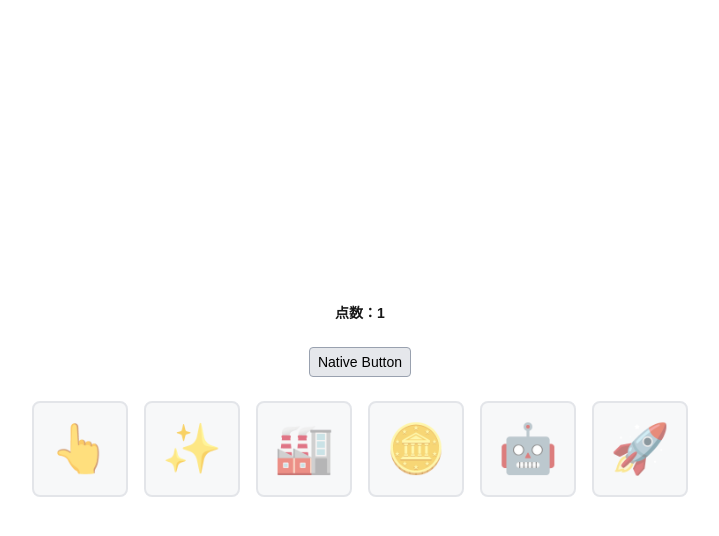
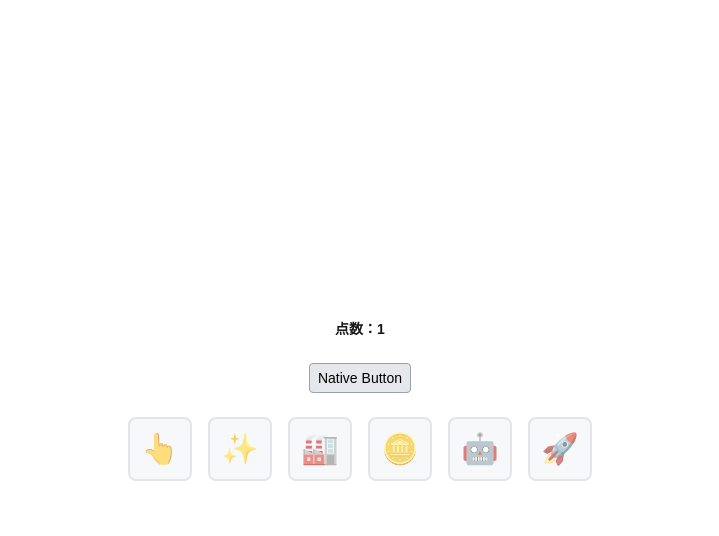
Before and after one commit to ahpxex/xtion-hackathon, a Next.js app: page / in a window 1280 px wide. Both pictures are taken after a click on the button "Native Button". Shown: the top 536 px of the page, without its empty margins (280-999 px from the left). Built offline with nearby package versions, Linux system fonts and the light colour scheme.

Commit message:
Make shop items dynamic

```diff
--- a/app/components/Shop.tsx
+++ b/app/components/Shop.tsx
@@ -1,15 +1,12 @@
 'use client';
 
 import { useAtom } from 'jotai';
-import { clickCountAtom } from '../store/atoms';
+import { clickCountAtom, shopItemsAtom } from '../store/atoms';
 import ShopItem, { ShopItemData } from './ShopItem';
 
-interface ShopProps {
-  items: ShopItemData[];
-}
-
-export default function Shop({ items }: ShopProps) {
+export default function Shop() {
   const [clickCount] = useAtom(clickCountAtom);
+  const [shopItems] = useAtom(shopItemsAtom);
 
   if (clickCount === 0) {
     return null;
@@ -21,7 +18,7 @@ export default function Shop({ items }: ShopProps) {
 
   return (
     <div className="flex flex-wrap gap-4 justify-center">
-      {items.map(item => (
+      {shopItems.map(item => (
         <ShopItem
           key={item.id}
           item={item}
--- a/app/components/ShopItem.tsx
+++ b/app/components/ShopItem.tsx
@@ -43,14 +43,14 @@ export default function ShopItem({ item, onPurchase }: ShopItemProps) {
         onClick={handlePurchase}
         disabled={!canAfford}
         className={`
-          w-24 h-24 rounded-lg border-2 transition-all duration-200 flex items-center justify-center
+          w-16 h-16 rounded-lg border-2 transition-all duration-200 flex items-center justify-center
           ${canAfford
             ? 'border-green-500 bg-green-50 hover:bg-green-100 hover:scale-110 cursor-pointer'
             : 'border-gray-300 bg-gray-100 cursor-not-allowed opacity-60'
           }
         `}
       >
-        <span className="text-5xl">{item.icon}</span>
+        <span className="text-3xl">{item.icon}</span>
       </button>
 
       {isHovered && (
--- a/app/page.tsx
+++ b/app/page.tsx
@@ -1,65 +1,13 @@
 import NativeButton from "./components/NativeButton";
 import CreditDisplay from "./components/CreditDisplay";
 import Shop from "./components/Shop";
-import { ShopItemData } from "./components/ShopItem";
-
-const shopItems: ShopItemData[] = [
-  {
-    id: 'cursor',
-    name: '自动点击器',
-    description: '每秒自动增加点数',
-    price: 10,
-    effect: '+1 点数/秒',
-    icon: '👆'
-  },
-  {
-    id: 'multiplier',
-    name: '点击倍增器',
-    description: '使每次点击获得更多点数',
-    price: 50,
-    effect: '点击效果 x2',
-    icon: '✨'
-  },
-  {
-    id: 'factory',
-    name: '点数工厂',
-    description: '大幅提升自动生产效率',
-    price: 100,
-    effect: '+5 点数/秒',
-    icon: '🏭'
-  },
-  {
-    id: 'bonus',
-    name: '幸运硬币',
-    description: '点击时有机会获得额外点数',
-    price: 75,
-    effect: '10% 获得双倍点数',
-    icon: '🪙'
-  },
-  {
-    id: 'robot',
-    name: '机器人',
-    description: '全自动点击系统',
-    price: 200,
-    effect: '+10 点数/秒',
-    icon: '🤖'
-  },
-  {
-    id: 'rocket',
-    name: '火箭',
-    description: '点数增长加速',
-    price: 500,
-    effect: '所有效果 x3',
-    icon: '🚀'
-  }
-];
 
 export default function Home() {
   return (
     <div className="min-h-screen flex flex-col gap-6 justify-center items-center py-8">
       <CreditDisplay size="sm" />
       <NativeButton clickValue={1}>Native Button</NativeButton>
-      <Shop items={shopItems} />
+      <Shop />
     </div>
   );
 }
--- a/app/store/atoms.ts
+++ b/app/store/atoms.ts
@@ -1,3 +1,55 @@
 import { atom } from 'jotai';
+import { ShopItemData } from '../components/ShopItem';
 
 export const clickCountAtom = atom(0);
+
+export const shopItemsAtom = atom<ShopItemData[]>([
+  {
+    id: 'cursor',
+    name: '自动点击器',
+    description: '每秒自动增加点数',
+    price: 10,
+    effect: '+1 点数/秒',
+    icon: '👆'
+  },
+  {
+    id: 'multiplier',
+    name: '点击倍增器',
+    description: '使每次点击获得更多点数',
+    price: 50,
+    effect: '点击效果 x2',
+    icon: '✨'
+  },
+  {
+    id: 'factory',
+    name: '点数工厂',
+    description: '大幅提升自动生产效率',
+    price: 100,
+    effect: '+5 点数/秒',
+    icon: '🏭'
+  },
+  {
+    id: 'bonus',
+    name: '幸运硬币',
+    description: '点击时有机会获得额外点数',
+    price: 75,
+    effect: '10% 获得双倍点数',
+    icon: '🪙'
+  },
+  {
+    id: 'robot',
+    name: '机器人',
+    description: '全自动点击系统',
+    price: 200,
+    effect: '+10 点数/秒',
+    icon: '🤖'
+  },
+  {
+    id: 'rocket',
+    name: '火箭',
+    description: '点数增长加速',
+    price: 500,
+    effect: '所有效果 x3',
+    icon: '🚀'
+  }
+]);
```
